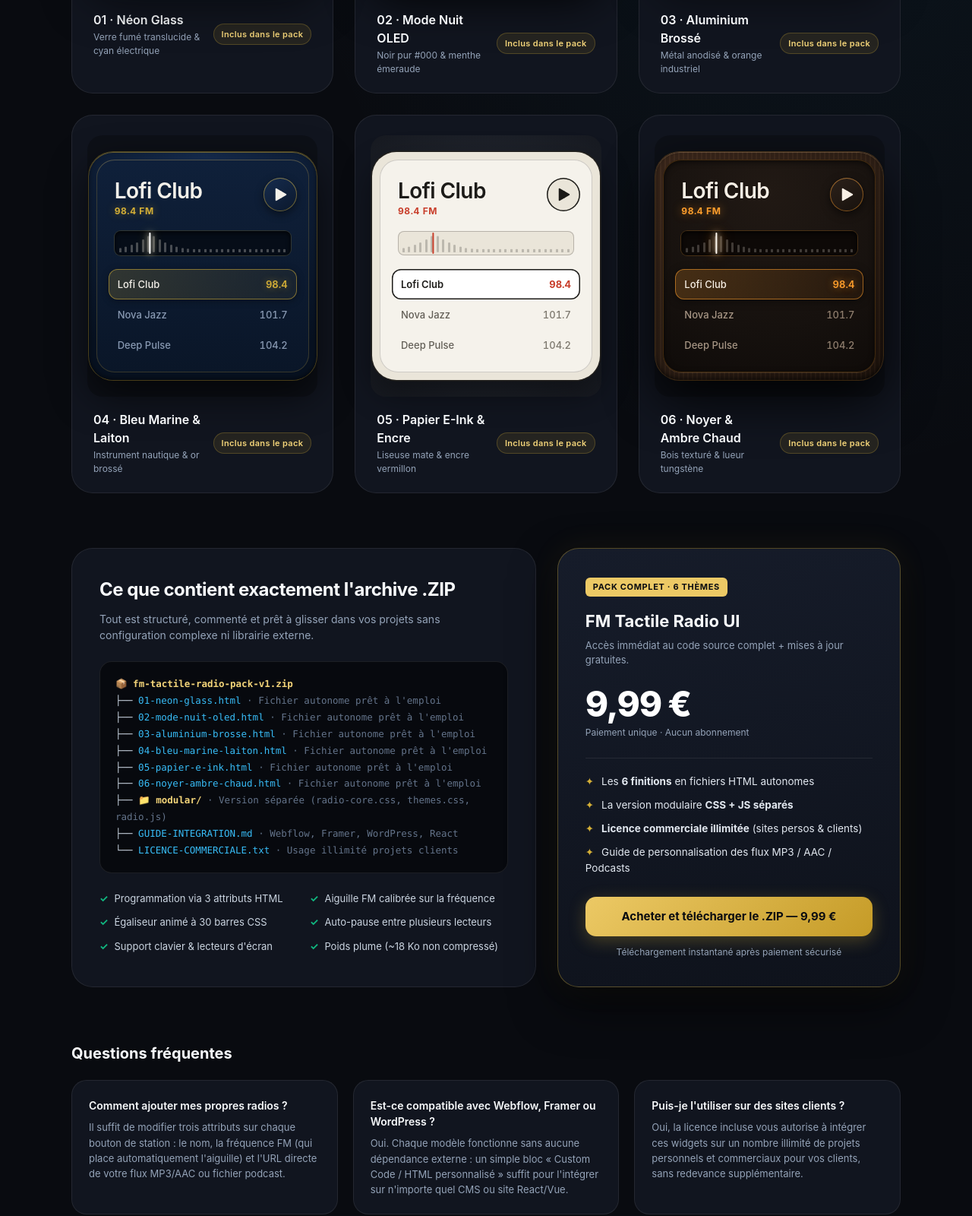
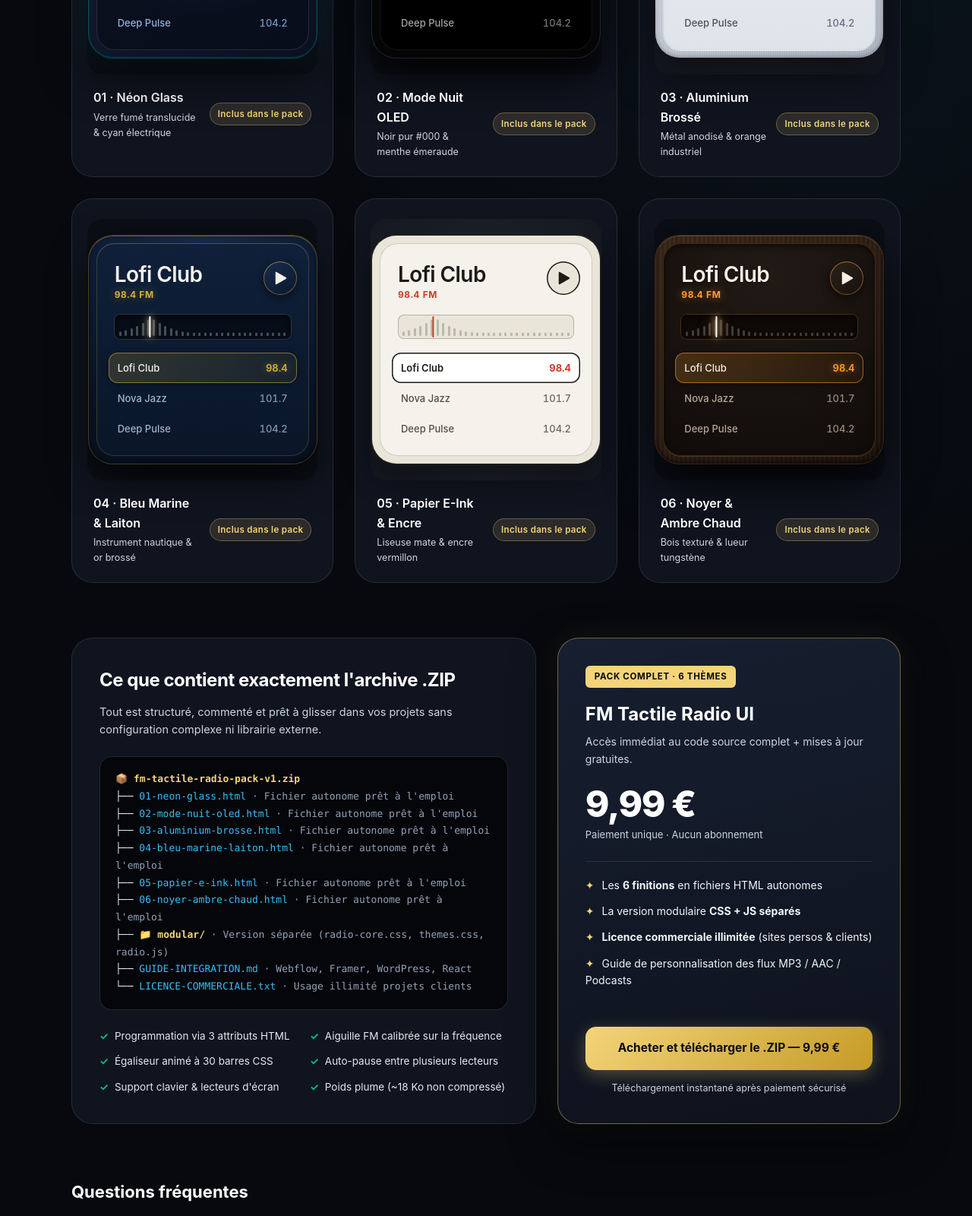
Before and after one commit to Fabrice6827/radio-pack, a plain HTML site: page index.html in a window 1280 px wide. Shown: the part 1040-2640 px from the top of the page at 76% size. Drawn offline with Linux system fonts and the light colour scheme.

Commit message:
Add files via upload

```diff
--- a/index.html
+++ b/index.html
@@ -6,14 +6,14 @@
   <title>FM Tactile UI — Pack de 6 Widgets Radio Interactifs (HTML/CSS/JS)</title>
   <style>
     :root {
-      --bg-page: #090b10;
-      --bg-surface: #11151f;
-      --bg-surface-hover: #161b28;
-      --border-subtle: rgba(255, 255, 255, 0.08);
-      --border-strong: rgba(255, 255, 255, 0.16);
-      --text-primary: #f8fafc;
-      --text-secondary: #94a3b8;
-      --accent-gold: #d4af37;
+      --bg-page: #07090e;
+      --bg-surface: #10141f;
+      --bg-surface-hover: #161c2a;
+      --border-subtle: rgba(255, 255, 255, 0.1);
+      --border-strong: rgba(255, 255, 255, 0.22);
+      --text-primary: #ffffff;
+      --text-secondary: #cbd5e1;
+      --accent-gold: #f3d479;
       --accent-cyan: #38bdf8;
       --accent-green: #10b981;
     }
@@ -31,12 +31,12 @@
     body {
       background-color: var(--bg-page);
       background-image:
-        radial-gradient(ellipse 80% 45% at 50% -10%, rgba(212, 175, 55, 0.14), transparent),
-        radial-gradient(ellipse 60% 40% at 85% 20%, rgba(56, 189, 248, 0.07), transparent);
+        radial-gradient(ellipse 80% 45% at 50% -10%, rgba(212, 175, 55, 0.16), transparent),
+        radial-gradient(ellipse 60% 40% at 85% 20%, rgba(56, 189, 248, 0.08), transparent);
       color: var(--text-primary);
       font-family: -apple-system, BlinkMacSystemFont, "Segoe UI", Roboto, Helvetica, Arial, sans-serif;
       -webkit-font-smoothing: antialiased;
-      line-height: 1.5;
+      line-height: 1.6;
     }
 
     /* Navigation commerciale */
@@ -55,7 +55,7 @@
       align-items: center;
       gap: 10px;
       font-weight: 700;
-      font-size: 15px;
+      font-size: 16px;
       letter-spacing: -0.01em;
       color: var(--text-primary);
       text-decoration: none;
@@ -72,22 +72,22 @@
     .nav-actions {
       display: flex;
       align-items: center;
-      gap: 10px;
+      gap: 12px;
     }
 
     .btn-ghost {
       color: var(--text-secondary);
       text-decoration: none;
-      font-size: 13px;
+      font-size: 14px;
       font-weight: 500;
       padding: 8px 14px;
       border-radius: 10px;
-      transition: color 180ms ease, background-color 180ms ease;
+      transition: color 180s ease, background-color 180ms ease;
     }
 
     .btn-ghost:hover {
       color: var(--text-primary);
-      background: rgba(255, 255, 255, 0.05);
+      background: rgba(255, 255, 255, 0.06);
     }
 
     @media (max-width: 640px) {
@@ -99,23 +99,23 @@
       align-items: center;
       justify-content: center;
       gap: 8px;
-      background: linear-gradient(135deg, #ecc965 0%, #c59b27 100%);
-      color: #090b10;
+      background: linear-gradient(135deg, #f3d479 0%, #c59b27 100%);
+      color: #07090e;
       font-weight: 700;
       font-size: 14px;
-      padding: 11px 20px;
+      padding: 12px 22px;
       border-radius: 12px;
       text-decoration: none;
       border: 0;
       cursor: pointer;
-      box-shadow: 0 6px 22px rgba(212, 175, 55, 0.28);
+      box-shadow: 0 6px 22px rgba(243, 212, 121, 0.3);
       transition: transform 180ms ease, box-shadow 180ms ease, filter 180ms ease;
     }
 
     .btn-primary:hover {
       transform: translateY(-1px);
-      box-shadow: 0 10px 28px rgba(212, 175, 55, 0.42);
-      filter: brightness(1.04);
+      box-shadow: 0 10px 28px rgba(243, 212, 121, 0.45);
+      filter: brightness(1.05);
     }
 
     .btn-secondary {
@@ -123,20 +123,20 @@
       align-items: center;
       justify-content: center;
       gap: 8px;
-      background: rgba(255, 255, 255, 0.06);
+      background: rgba(255, 255, 255, 0.08);
       color: var(--text-primary);
       font-weight: 600;
       font-size: 14px;
-      padding: 11px 20px;
+      padding: 12px 22px;
       border-radius: 12px;
       text-decoration: none;
-      border: 1px solid rgba(255, 255, 255, 0.14);
+      border: 1px solid rgba(255, 255, 255, 0.18);
       transition: background-color 180ms ease, border-color 180ms ease;
     }
 
     .btn-secondary:hover {
-      background: rgba(255, 255, 255, 0.11);
-      border-color: rgba(255, 255, 255, 0.25);
+      background: rgba(255, 255, 255, 0.14);
+      border-color: rgba(255, 255, 255, 0.3);
     }
 
     /* Hero Section */
@@ -151,41 +151,39 @@
       display: inline-flex;
       align-items: center;
       gap: 8px;
-      font-size: 12px;
+      font-size: 12.5px;
       font-weight: 600;
       letter-spacing: 0.04em;
       color: #f3d479;
-      background: rgba(212, 175, 55, 0.1);
-      border: 1px solid rgba(212, 175, 55, 0.3);
-      padding: 6px 14px;
+      background: rgba(243, 212, 121, 0.12);
+      border: 1px solid rgba(243, 212, 121, 0.35);
+      padding: 6px 16px;
       border-radius: 999px;
-      margin-bottom: 22px;
+      margin-bottom: 24px;
     }
 
     .hero h1 {
-      font-size: clamp(32px, 5vw, 54px);
+      font-size: clamp(34px, 5.5vw, 56px);
       font-weight: 800;
       letter-spacing: -0.03em;
-      line-height: 1.08;
-      margin-bottom: 18px;
-      background: linear-gradient(180deg, #ffffff 0%, #cbd5e1 100%);
-      -webkit-background-clip: text;
-      -webkit-text-fill-color: transparent;
+      line-height: 1.1;
+      margin-bottom: 20px;
+      color: #ffffff;
     }
 
     .hero p {
-      font-size: 17px;
+      font-size: 17.5px;
       color: var(--text-secondary);
-      max-width: 630px;
-      margin: 0 auto 28px;
+      max-width: 650px;
+      margin: 0 auto 32px;
     }
 
     .hero-ctas {
       display: flex;
       flex-wrap: wrap;
       justify-content: center;
-      gap: 12px;
-      margin-bottom: 28px;
+      gap: 14px;
+      margin-bottom: 32px;
     }
 
     .specs-bar {
@@ -196,12 +194,12 @@
     }
 
     .spec-chip {
-      font-size: 12px;
+      font-size: 12.5px;
       font-weight: 500;
-      color: #cbd5e1;
+      color: #e2e8f0;
       background: var(--bg-surface);
       border: 1px solid var(--border-subtle);
-      padding: 6px 12px;
+      padding: 7px 14px;
       border-radius: 8px;
     }
 
@@ -209,7 +207,7 @@
     .showcase-section {
       max-width: 1140px;
       margin: 0 auto;
-      padding: 16px 24px 72px;
+      padding: 24px 24px 72px;
     }
 
     .section-bar {
@@ -218,22 +216,23 @@
       align-items: center;
       justify-content: space-between;
       gap: 12px;
-      margin-bottom: 28px;
+      margin-bottom: 32px;
       padding-bottom: 16px;
       border-bottom: 1px solid var(--border-subtle);
     }
 
     .section-bar h2 {
-      font-size: 18px;
-      font-weight: 600;
+      font-size: 20px;
+      font-weight: 700;
       letter-spacing: -0.01em;
+      color: #ffffff;
     }
 
     .live-hint {
       display: inline-flex;
       align-items: center;
       gap: 8px;
-      font-size: 13px;
+      font-size: 13.5px;
       color: var(--text-secondary);
     }
 
@@ -275,11 +274,11 @@
       display: grid;
       place-items: center;
       margin-bottom: 18px;
-      background: rgba(0, 0, 0, 0.25);
+      background: rgba(0, 0, 0, 0.3);
     }
 
     .stage.stage-light {
-      background: radial-gradient(circle at 50% 50%, #2a2f3a 0%, #171a21 100%);
+      background: radial-gradient(circle at 50% 50%, #2a2f3a 0%, #151820 100%);
     }
 
     .card-footer {
@@ -294,23 +293,23 @@
     .card-meta h3 {
       font-size: 16px;
       font-weight: 600;
-      color: var(--text-primary);
+      color: #ffffff;
     }
 
     .card-meta p {
-      font-size: 12px;
+      font-size: 12.5px;
       color: var(--text-secondary);
-      margin-top: 2px;
+      margin-top: 3px;
     }
 
     .included-badge {
       flex: none;
-      font-size: 11px;
+      font-size: 11.5px;
       font-weight: 600;
       letter-spacing: 0.03em;
       color: #f3d479;
-      background: rgba(212, 175, 55, 0.1);
-      border: 1px solid rgba(212, 175, 55, 0.26);
+      background: rgba(243, 212, 121, 0.12);
+      border: 1px solid rgba(243, 212, 121, 0.3);
       padding: 5px 10px;
       border-radius: 999px;
     }
@@ -350,37 +349,38 @@
       font-weight: 700;
       letter-spacing: -0.02em;
       margin-bottom: 10px;
+      color: #ffffff;
     }
 
     .zip-card > p {
-      font-size: 14px;
+      font-size: 14.5px;
       color: var(--text-secondary);
       margin-bottom: 24px;
     }
 
     .zip-tree {
-      background: #07090e;
-      border: 1px solid rgba(255, 255, 255, 0.09);
+      background: #04060a;
+      border: 1px solid rgba(255, 255, 255, 0.12);
       border-radius: 16px;
       padding: 18px 20px;
       font-family: ui-monospace, SFMono-Regular, Menlo, Monaco, Consolas, monospace;
-      font-size: 12.5px;
+      font-size: 13px;
       line-height: 1.75;
-      color: #cbd5e1;
+      color: #e2e8f0;
       margin-bottom: 24px;
     }
 
     .zip-tree .folder { color: #f3d479; font-weight: 600; }
     .zip-tree .file { color: #38bdf8; }
-    .zip-tree .note { color: #64748b; }
+    .zip-tree .note { color: #94a3b8; }
 
     .features-list {
       list-style: none;
       display: grid;
       grid-template-columns: 1fr 1fr;
       gap: 12px 16px;
-      font-size: 13px;
-      color: #cbd5e1;
+      font-size: 13.5px;
+      color: #e2e8f0;
     }
 
     @media (max-width: 560px) {
@@ -398,9 +398,9 @@
 
     /* Carte Tarifaire */
     .pricing-card {
-      background: linear-gradient(165deg, #161c2a 0%, #0e121b 100%);
-      border: 1px solid rgba(212, 175, 55, 0.35);
-      box-shadow: 0 24px 60px rgba(0, 0, 0, 0.55), 0 0 40px rgba(212, 175, 55, 0.08);
+      background: linear-gradient(165deg, #171f30 0%, #0d121c 100%);
+      border: 1px solid rgba(243, 212, 121, 0.4);
+      box-shadow: 0 24px 60px rgba(0, 0, 0, 0.6), 0 0 40px rgba(243, 212, 121, 0.08);
       display: flex;
       flex-direction: column;
       justify-content: space-between;
@@ -409,25 +409,26 @@
     .pricing-badge {
       display: inline-block;
       align-self: flex-start;
-      font-size: 11px;
+      font-size: 11.5px;
       font-weight: 700;
       text-transform: uppercase;
       letter-spacing: 0.06em;
-      color: #090b10;
-      background: #ecc965;
-      padding: 4px 10px;
+      color: #07090e;
+      background: #f3d479;
+      padding: 5px 12px;
       border-radius: 6px;
       margin-bottom: 16px;
     }
 
     .pricing-card h3 {
-      font-size: 22px;
+      font-size: 24px;
       font-weight: 700;
       margin-bottom: 6px;
+      color: #ffffff;
     }
 
     .pricing-sub {
-      font-size: 13px;
+      font-size: 14px;
       color: var(--text-secondary);
       margin-bottom: 24px;
     }
@@ -440,7 +441,7 @@
     }
 
     .price-amount {
-      font-size: 46px;
+      font-size: 48px;
       font-weight: 800;
       letter-spacing: -0.03em;
       color: #ffffff;
@@ -448,7 +449,7 @@
     }
 
     .price-tax {
-      font-size: 12px;
+      font-size: 13px;
       color: var(--text-secondary);
       margin-bottom: 24px;
     }
@@ -457,9 +458,9 @@
       list-style: none;
       display: flex;
       flex-direction: column;
-      gap: 11px;
-      font-size: 13.5px;
-      color: #e2e8f0;
+      gap: 12px;
+      font-size: 14px;
+      color: #f1f5f9;
       margin-bottom: 28px;
       padding-top: 20px;
       border-top: 1px solid var(--border-subtle);
@@ -473,16 +474,16 @@
 
     .btn-buy-full {
       width: 100%;
-      padding: 15px 20px;
-      font-size: 15px;
+      padding: 16px 20px;
+      font-size: 15.5px;
       border-radius: 14px;
     }
 
     .guarantee-note {
       text-align: center;
-      font-size: 12px;
+      font-size: 12.5px;
       color: var(--text-secondary);
-      margin-top: 12px;
+      margin-top: 14px;
     }
 
     /* FAQ rapide */
@@ -493,14 +494,15 @@
     }
 
     .faq-section h2 {
-      font-size: 20px;
+      font-size: 22px;
       font-weight: 700;
-      margin-bottom: 20px;
+      margin-bottom: 24px;
+      color: #ffffff;
     }
 
     .faq-grid {
       display: grid;
-      grid-template-columns: repeat(auto-fit, minmax(260px, 1fr));
+      grid-template-columns: repeat(auto-fit, minmax(280px, 1fr));
       gap: 20px;
     }
 
@@ -508,34 +510,34 @@
       background: var(--bg-surface);
       border: 1px solid var(--border-subtle);
       border-radius: 20px;
-      padding: 22px;
+      padding: 24px;
     }
 
     .faq-item h3 {
-      font-size: 14px;
+      font-size: 15px;
       font-weight: 600;
-      color: var(--text-primary);
-      margin-bottom: 8px;
+      color: #ffffff;
+      margin-bottom: 10px;
     }
 
     .faq-item p {
-      font-size: 13px;
+      font-size: 13.5px;
       color: var(--text-secondary);
-      line-height: 1.55;
+      line-height: 1.6;
     }
 
     /* Footer */
     footer {
       max-width: 1140px;
       margin: 0 auto;
-      padding: 28px 24px 48px;
+      padding: 32px 24px 56px;
       border-top: 1px solid var(--border-subtle);
       display: flex;
       flex-wrap: wrap;
       justify-content: space-between;
       align-items: center;
       gap: 16px;
-      font-size: 13px;
+      font-size: 13.5px;
       color: var(--text-secondary);
     }
 
@@ -775,9 +777,9 @@
     .theme-neon-glass .tuner .bar { background: rgba(240, 247, 255, 0.22); }
     .theme-neon-glass .tuner[data-playing="true"] .bar { background: linear-gradient(to top, #0284c7, #00f0ff); }
     .theme-neon-glass .tuner .needle { background: #ffffff; box-shadow: 0 0 8px #ffffff, 0 0 16px #00f0ff; }
-    .theme-neon-glass .row { color: #7e95b8; }
+    .theme-neon-glass .row { color: #93b1db; }
     .theme-neon-glass .row[aria-checked="true"] { color: #ffffff; }
-    .theme-neon-glass .row .f { color: #647b9c; }
+    .theme-neon-glass .row .f { color: #7695c4; }
     .theme-neon-glass .row[aria-checked="true"] .f { color: #00f0ff; font-weight: 600; text-shadow: 0 0 10px rgba(0, 240, 255, 0.6); }
     @media (hover: hover) and (pointer: fine) { .theme-neon-glass .row:hover { color: #f0f7ff; } }
     .theme-neon-glass button:focus-visible { outline: 2px solid #00f0ff; outline-offset: 2px; }
@@ -798,11 +800,11 @@
     .theme-oled-dark .tuner .bar { background: rgba(255, 255, 255, 0.18); }
     .theme-oled-dark .tuner[data-playing="true"] .bar { background: linear-gradient(to top, #059669, #34d399); }
     .theme-oled-dark .tuner .needle { background: #ffffff; box-shadow: 0 0 8px #ffffff, 0 0 12px #10b981; }
-    .theme-oled-dark .row { color: #737373; }
+    .theme-oled-dark .row { color: #a3a3a3; }
     .theme-oled-dark .row[aria-checked="true"] { color: #ffffff; }
-    .theme-oled-dark .row .f { color: #525252; }
+    .theme-oled-dark .row .f { color: #737373; }
     .theme-oled-dark .row[aria-checked="true"] .f { color: #10b981; font-weight: 600; }
-    @media (hover: hover) and (pointer: fine) { .theme-oled-dark .row:hover { color: #e5e5e5; } }
+    @media (hover: hover) and (pointer: fine) { .theme-oled-dark .row:hover { color: #f5f5f5; } }
     .theme-oled-dark button:focus-visible { outline: 2px solid #10b981; outline-offset: 2px; }
 
     /* THÈME 3 : ALUMINIUM BROSSÉ */
@@ -821,9 +823,9 @@
     .theme-brushed-alu .tuner .bar { background: rgba(255, 255, 255, 0.24); }
     .theme-brushed-alu .tuner[data-playing="true"] .bar { background: linear-gradient(to top, #ea4315, #ff8a65); }
     .theme-brushed-alu .tuner .needle { background: #ff5722; box-shadow: 0 0 8px rgba(255, 87, 34, 0.9); }
-    .theme-brushed-alu .row { color: #5c6370; }
+    .theme-brushed-alu .row { color: #4a505c; }
     .theme-brushed-alu .row[aria-checked="true"] { color: #181a1f; font-weight: 600; }
-    .theme-brushed-alu .row .f { color: #7a8291; }
+    .theme-brushed-alu .row .f { color: #656d7d; }
     .theme-brushed-alu .row[aria-checked="true"] .f { color: #ea4315; font-weight: 700; }
     @media (hover: hover) and (pointer: fine) { .theme-brushed-alu .row:hover { color: #181a1f; } }
     .theme-brushed-alu button:focus-visible { outline: 2px solid #ea4315; outline-offset: 2px; }
@@ -844,9 +846,9 @@
     .theme-navy-brass .tuner .bar { background: rgba(244, 241, 234, 0.28); }
     .theme-navy-brass .tuner[data-playing="true"] .bar { background: linear-gradient(to top, #d4af37, #fff7df); }
     .theme-navy-brass .tuner .needle { background: #ffffff; box-shadow: 0 0 8px #ffffff, 0 0 14px #d4af37; }
-    .theme-navy-brass .row { color: #8899b2; }
+    .theme-navy-brass .row { color: #a1b3cd; }
     .theme-navy-brass .row[aria-checked="true"] { color: #f4f1ea; }
-    .theme-navy-brass .row .f { color: #8899b2; }
+    .theme-navy-brass .row .f { color: #8495ad; }
     .theme-navy-brass .row[aria-checked="true"] .f { color: #d4af37; font-weight: 600; text-shadow: 0 0 10px rgba(212, 175, 55, 0.45); }
     @media (hover: hover) and (pointer: fine) { .theme-navy-brass .row:hover { color: #f4f1ea; } }
     .theme-navy-brass button:focus-visible { outline: 2px solid #d4af37; outline-offset: 2px; }
@@ -867,9 +869,9 @@
     .theme-e-ink .tuner .bar { background: rgba(28, 27, 24, 0.22); }
     .theme-e-ink .tuner[data-playing="true"] .bar { background: #1c1b18; }
     .theme-e-ink .tuner .needle { background: #c83e2b; width: 2.5px; }
-    .theme-e-ink .row { color: #635f57; }
+    .theme-e-ink .row { color: #524e46; }
     .theme-e-ink .row[aria-checked="true"] { color: #1c1b18; font-weight: 600; }
-    .theme-e-ink .row .f { color: #7d786e; }
+    .theme-e-ink .row .f { color: #6e695f; }
     .theme-e-ink .row[aria-checked="true"] .f { color: #c83e2b; font-weight: 700; }
     @media (hover: hover) and (pointer: fine) { .theme-e-ink .row:hover { color: #1c1b18; } }
     .theme-e-ink button:focus-visible { outline: 2px solid #c83e2b; outline-offset: 2px; }
@@ -890,9 +892,9 @@
     .theme-walnut-amber .tuner .bar { background: rgba(247, 239, 229, 0.22); }
     .theme-walnut-amber .tuner[data-playing="true"] .bar { background: linear-gradient(to top, #ff7b00, #ffd494); }
     .theme-walnut-amber .tuner .needle { background: #fff9f0; box-shadow: 0 0 8px #fff9f0, 0 0 14px #ff9e2c, 0 0 20px rgba(255, 123, 0, 0.65); }
-    .theme-walnut-amber .row { color: #a69584; }
+    .theme-walnut-amber .row { color: #b8a694; }
     .theme-walnut-amber .row[aria-checked="true"] { color: #f7efe5; }
-    .theme-walnut-amber .row .f { color: #8f7e6e; }
+    .theme-walnut-amber .row .f { color: #9c8b7c; }
     .theme-walnut-amber .row[aria-checked="true"] .f { color: #ff9e2c; font-weight: 600; text-shadow: 0 0 10px rgba(255, 158, 44, 0.5); }
     @media (hover: hover) and (pointer: fine) { .theme-walnut-amber .row:hover { color: #f7efe5; } }
     .theme-walnut-amber button:focus-visible { outline: 2px solid #ff9e2c; outline-offset: 2px; }
@@ -1208,14 +1210,14 @@
       </div>
 
       <div>
-        <!-- Remplacez le href="#" par votre URL produit Gumroad ou Lemon Squeezy -->
-        <a href="#" class="btn-primary btn-buy-full" id="checkout-button">Acheter et télécharger le .ZIP — 9,99 €</a>
+        <!-- Remplacez le href="#" par votre lien de paiement Stripe (ex: https://buy.stripe.com/xxxxxx) -->
+        <a href="https://buy.stripe.com/28EfZh2Foagi3CA9Uaffy00" class="btn-primary btn-buy-full" id="checkout-button">Acheter et télécharger le .ZIP — 9,99 €</a>
         <p class="guarantee-note">Téléchargement instantané après paiement sécurisé</p>
       </div>
     </aside>
   </section>
 
-  <!-- FAQ RAPIDE POUR LEVER LES FREINS -->
+  <!-- FAQ RAPIDE -->
   <section class="faq-section">
     <h2>Questions fréquentes</h2>
     <div class="faq-grid">
```
